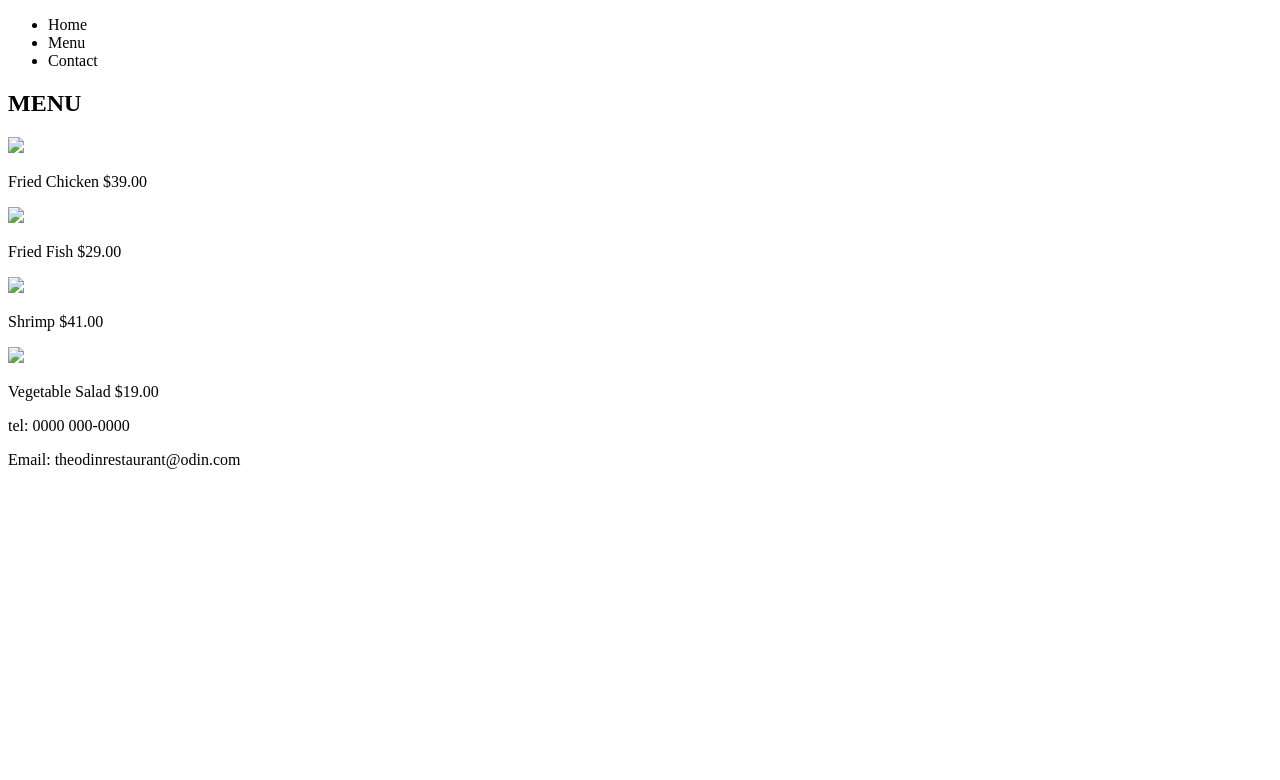
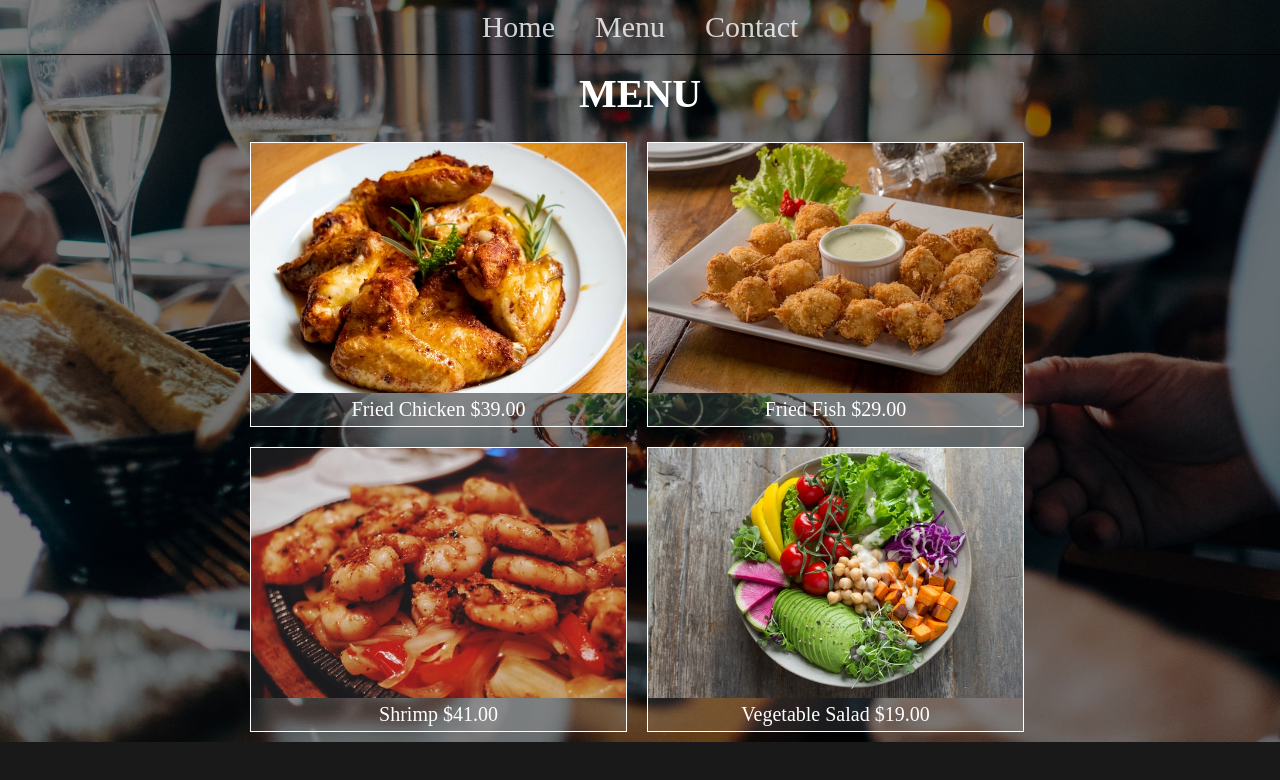
Before and after one commit to PinheiroCristhian/Restaurant-Page, a plain HTML site: page index.html in a window 1280 px wide. Both pictures are taken after a click on the link "Menu". Drawn offline with Linux system fonts and the light colour scheme; files whose address does not match are found by name.

Commit message:
fixed some bugs with the images

```diff
--- /dev/null
+++ b/css/style.css
@@ -0,0 +1,109 @@
+* {
+  margin: 0;
+  padding: 0;
+}
+html, body {
+  height: 100%;
+  margin: 0;
+  padding: 0;
+}
+
+.clearfix::before, .clearfix::after {
+  content: ' ';
+  display: table;
+}
+.clearfix::after {
+ clear: both;
+}
+#bg-img {
+  background-image: url(../images/bg-image.jpg);
+  background-position: center;
+  background-size: cover;
+  background-repeat: no-repeat;
+
+}
+#bg-color{
+  background-color: rgba(0, 0, 0, .5);
+}
+#nav-bar ul {
+  text-align: center;
+}
+#nav-bar li {
+  display: inline-block;
+  font-size: 30px;
+
+}
+#nav-bar li a {
+  text-decoration: none;
+  color: rgba(255, 255, 255, .8);
+  cursor: pointer;
+  margin: 0 20px;
+}
+#nav-bar {
+  border-bottom: 1px solid #000;
+  padding: 10px;
+}
+/*************MENU********************/
+.content {
+  background-color: rgba(0, 0, 0, .9);
+  height: 100%;
+}
+#menu {
+  color: #fff;
+  width: 800px;
+  margin: auto;
+  height: 100%;
+}
+#menu h2 {
+  margin: 15px 0;
+  font-size: 40px;
+  text-align: center;
+
+}
+.food {
+  border: 1px solid #fff;
+  float: left;
+  width: 375px;
+  margin: 10px 10px;
+  height: auto;
+}
+.food p {
+  padding: 5px;
+  text-align: center;
+  background-color: rgba(255, 255, 255, .1);
+  font-size: 20px;
+}
+.food img {
+  width: 100%;
+  display: block;
+}
+/*********************CONTACTS***************/
+
+
+#contacts {
+  height: 100vh;
+}
+
+#bg-color-contacts {
+  width: 500px;
+  height: 300px;
+  margin: 100px auto;
+  border: 1px solid #000;
+  background-color: rgba(0, 0, 0, .2);
+  color: #fff;
+}
+#contacts p {
+  text-align: center;
+  font-size: 30px;
+  padding-top: 50px;
+}
+
+
+
+#contacts, #menu {
+  display: none;
+}
+
+.display {
+  display: block !important;
+}
--- a/index.html
+++ b/index.html
@@ -4,7 +4,7 @@
   <meta charset="UTF-8">
   <meta name="viewport" content="width=device-width, initial-scale=1.0">
   <title>Document</title>
-  <link rel="stylesheet" href="../src/css/style.css">
+  <link rel="stylesheet" href="./css/style.css">
 </head>
 <body>
 
```
Also changed, not shown: images/bg-image.jpg (added), images/fried-chicken.jpg (added), images/fried-fish.jpg (added), images/shrimp.jpg (added), images/vegetable-salad.jpg (added), main.js.
